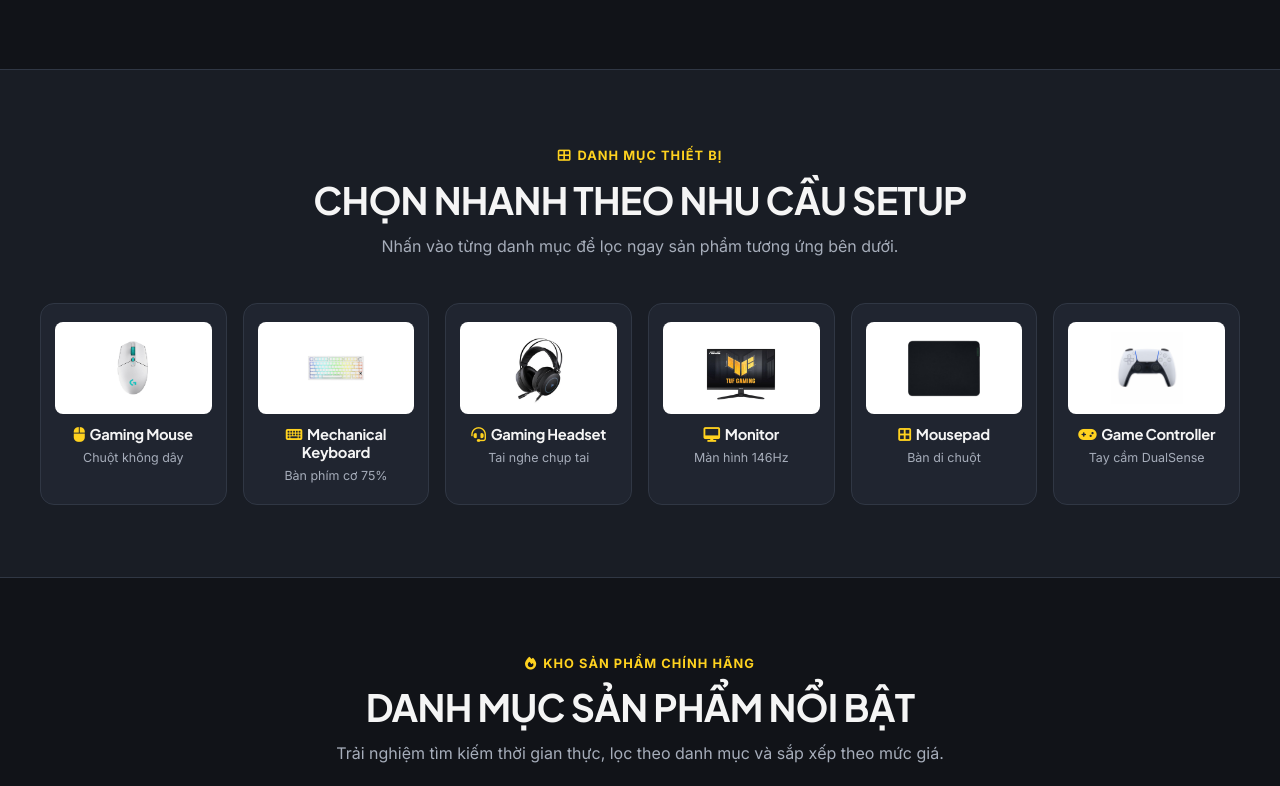
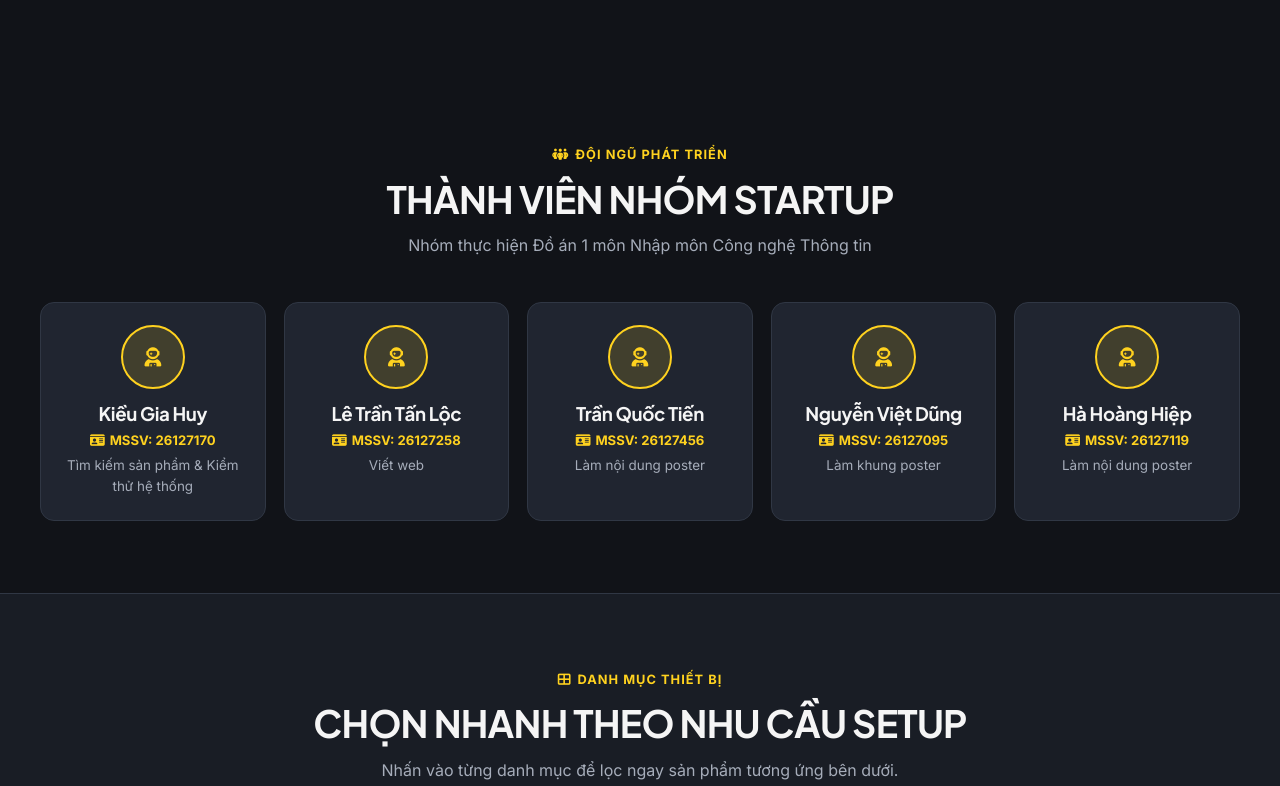
Before and after one commit to LocMasterr/ShoppingWebsite, a plain HTML site: page index.html in a window 1280 px wide. Shown: the part 1341-2127 px from the top of the page. Drawn offline with Linux system fonts and the light colour scheme.

Commit message:
add members detail, change group introduction from about.html to index.html

```diff
--- a/index.html
+++ b/index.html
@@ -19,7 +19,7 @@
   <!-- 1. THANH THÔNG BÁO ĐẦU TRANG -->
   <div class="announcement-bar">
     <i class="fa-solid fa-bolt" style="color:var(--yellow-primary); margin-right:6px;"></i>
-    <strong>GAMING GEAR KHÓ, CÓ GAY TECH LO!</strong> — Giải pháp phụ kiện máy tính &amp; gaming gear vừa túi tiền sinh viên (Website mô phỏng đồ án CSC00004)
+    <strong>GAMING GEAR KHÓ, CÓ GAY TECH LO!</strong> — Giải pháp phụ kiện máy tính &amp; gaming gear vừa túi tiền sinh viên
   </div>
 
   <!-- 2. THANH ĐIỀU HƯỚNG CỐ ĐỊNH -->
@@ -156,6 +156,20 @@
             <p>Tìm kiếm, lọc danh mục, so sánh giá và đặt hàng thử nghiệm mượt mà ngay trên điện thoại.</p>
           </div>
         </div>
+      </div>
+    </section>
+
+    <section class="section">
+      <div class="container">
+        <div class="section-header">
+          <span class="section-tag"><i class="fa-solid fa-people-group" style="margin-right:6px;"></i>ĐỘI NGŨ PHÁT TRIỂN</span>
+          <h2 class="section-title">THÀNH VIÊN NHÓM STARTUP</h2>
+          <p class="section-subtitle">
+            Nhóm thực hiện Đồ án 1 môn Nhập môn Công nghệ Thông tin
+          </p>
+        </div>
+
+        <div class="team-grid" id="teamMembersGrid"></div>
       </div>
     </section>
 
--- a/js/products.js
+++ b/js/products.js
@@ -151,30 +151,30 @@ const TEAM_MEMBERS_DATA = [
     avatarText: "Trưởng Nhóm",
     name: "Kiều Gia Huy",
     mssv: "26127170",
-    role: "Kiến trúc mã nguồn, Lập trình tính năng & Kiểm thử hệ thống"
+    role: "Tìm kiếm sản phẩm & Kiểm thử hệ thống"
   },
   {
-    avatarText: "TV2",
+    avatarText: "Thành viên",
     name: "Lê Trần Tấn Lộc",
     mssv: "26127258",
-    role: "Thiết kế giao diện UI/UX & Tối ưu hiển thị di động"
+    role: "Viết web"
   },
   {
-    avatarText: "TV3",
-    name: "Thành viên 3",
-    mssv: "[Cập nhật MSSV]",
-    role: "Xây dựng dữ liệu sản phẩm & Nội dung thương hiệu"
+    avatarText: "Thành viên",
+    name: "Trần Quốc Tiến",
+    mssv: "26127456",
+    role: "Làm nội dung poster"
   },
   {
-    avatarText: "TV4",
-    name: "Thành viên 4",
-    mssv: "[Cập nhật MSSV]",
-    role: "Thiết kế Poster khổ A1, mã QR & Kịch bản thuyết trình"
+    avatarText: "Thành viên",
+    name: "Nguyễn Việt Dũng",
+    mssv: "26127095",
+    role: "Làm khung poster"
   },
   {
-    avatarText: "TV5",
-    name: "Thành viên 5",
-    mssv: "[Cập nhật MSSV]",
-    role: "Phụ trách luồng Giỏ hàng, Thanh toán & Điều phối nhóm"
+    avatarText: "Thành viên",
+    name: "Hà Hoàng Hiệp",
+    mssv: "26127119",
+    role: "Làm nội dung poster"
   }
 ];
```
Also changed, not shown: about.html (+0 -14 lines).
